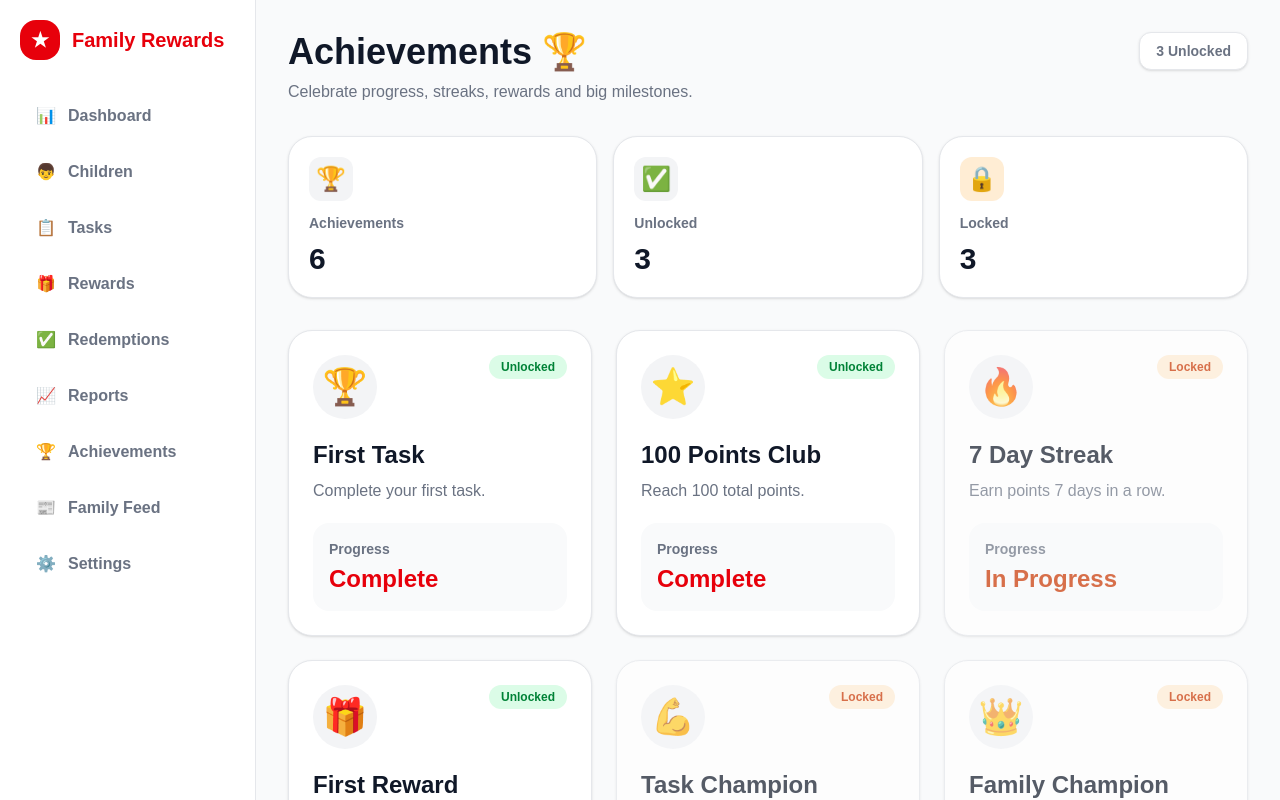
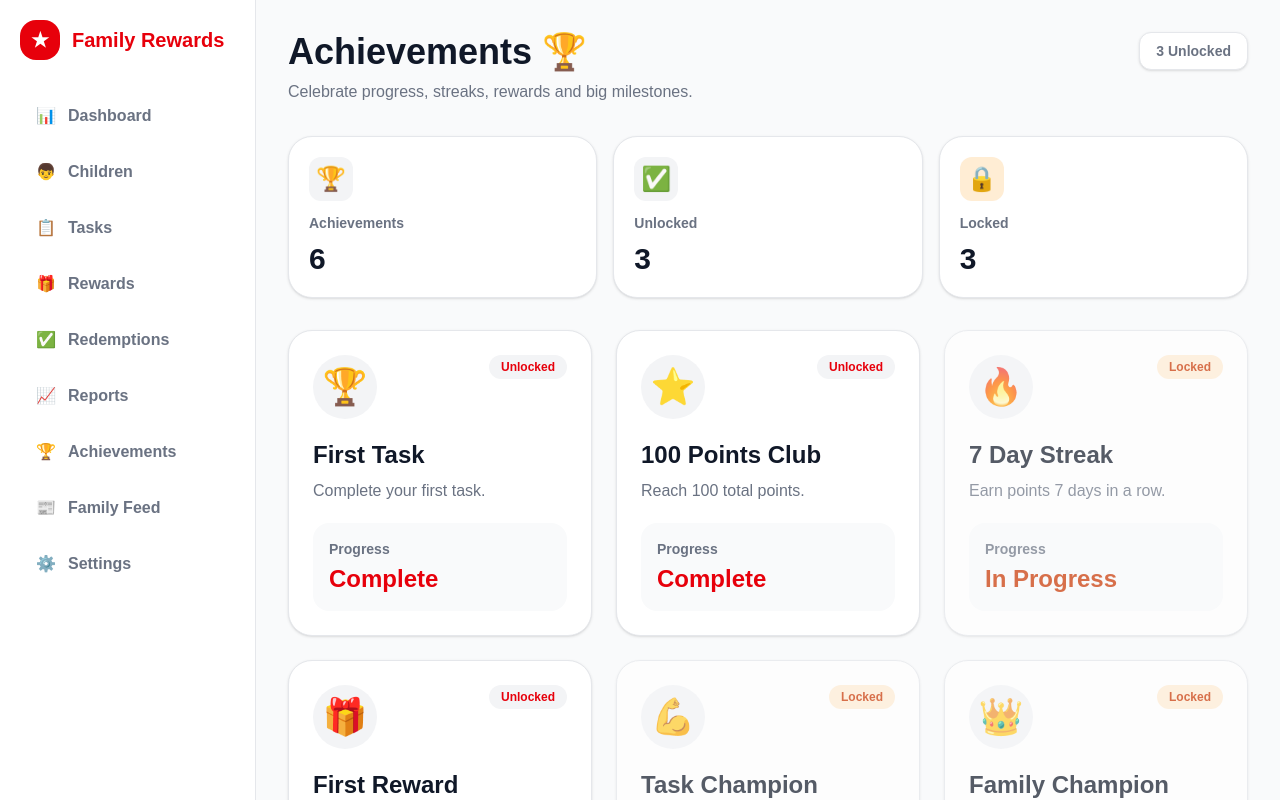
Before and after one commit to imdavidj13-droid/family-rewards-platform, a Next.js app: page /achievements in a window 1280 px wide. Shown: the top 800 px of the page. Built offline with nearby package versions, Linux system fonts and the light colour scheme.

Commit message:
Fix achievements theme styling

```diff
--- a/app/achievements/page.tsx
+++ b/app/achievements/page.tsx
@@ -75,8 +75,8 @@ export default function AchievementsPage() {
                     <div
                       className={`rounded-full px-3 py-1 text-xs font-black ${
                         unlocked
-                          ? `${theme.successBg} ${theme.successText}`
-                          : `${theme.warningBg} ${theme.warningText}`
+  ? `${theme.softAccentBg} ${theme.primaryText}`
+  : `${theme.warningBg} ${theme.warningText}`
                       }`}
                     >
                       {achievement.status}
```
